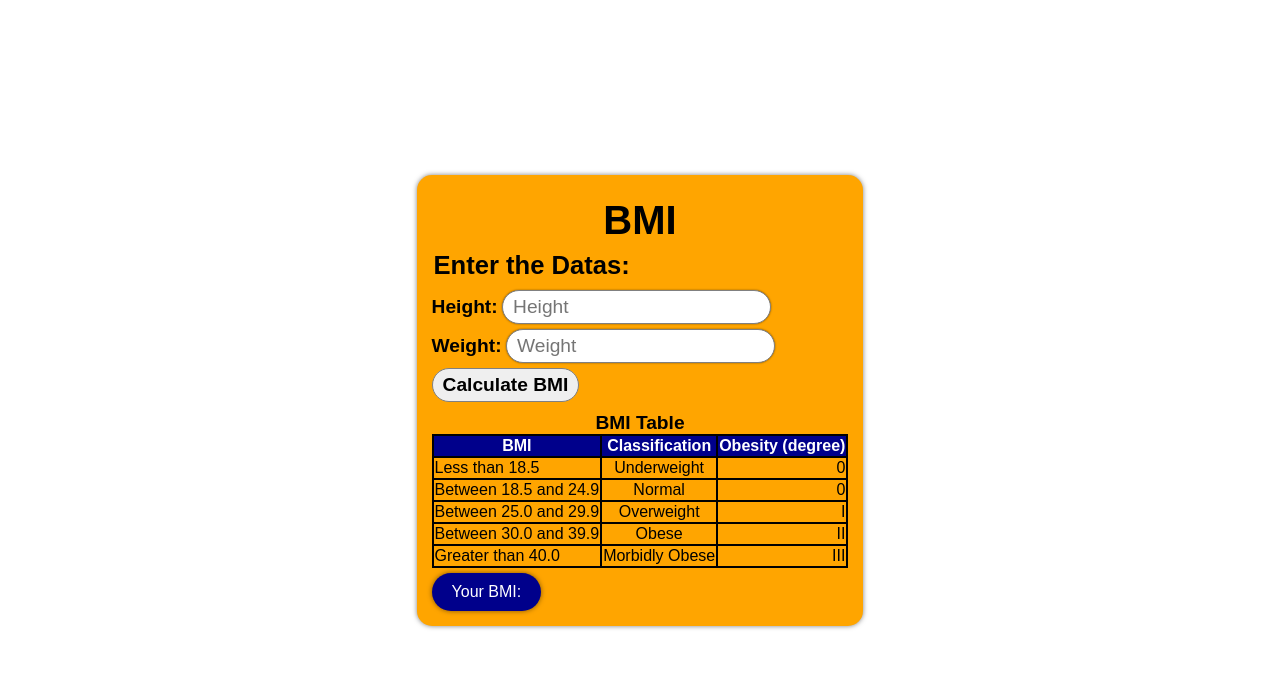
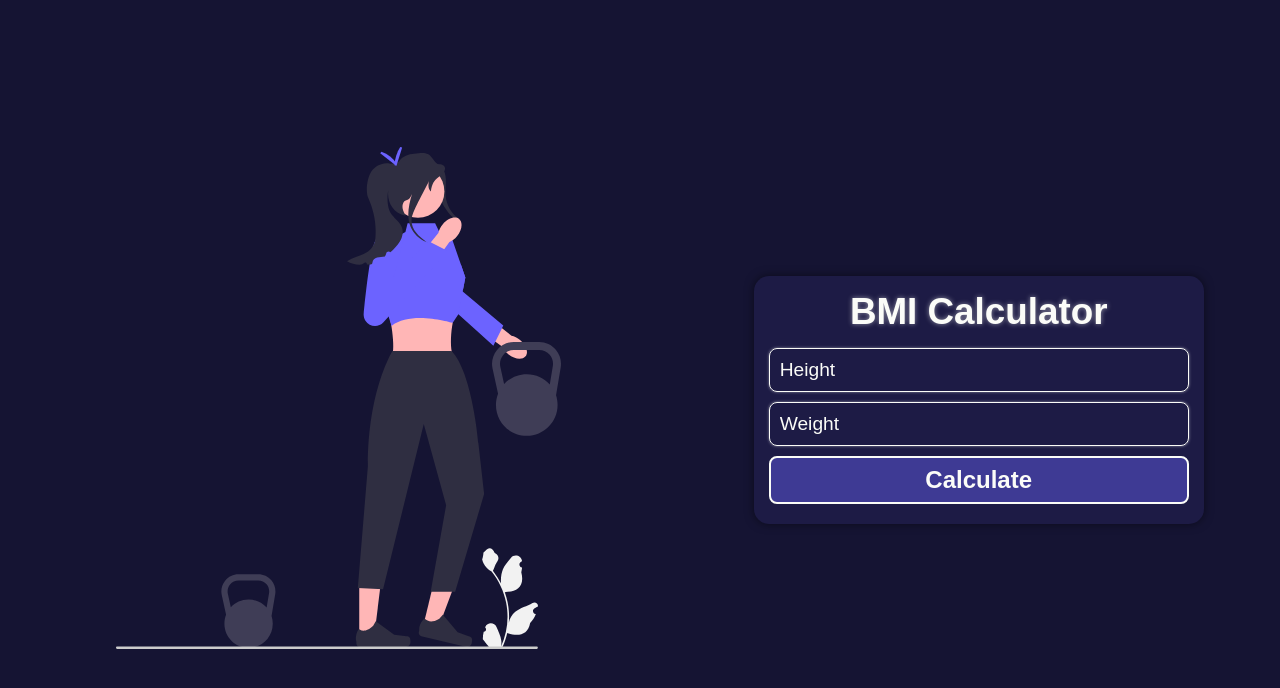
Before and after one commit to ycarowwww/javascript-simple-projects, a plain HTML site: page BMICalculator/index.html in a window 1280 px wide. Drawn offline with nearby package versions, Linux system fonts and the light colour scheme.

Commit message:
BMI Calculator Redesign
Redesign of the BMI Calculator.

```diff
--- a/BMICalculator/index.html
+++ b/BMICalculator/index.html
@@ -7,65 +7,32 @@
         <title>BMI</title>
         <link rel="stylesheet" href="style.css">
         <script src="script.js"></script>
+        <link rel="stylesheet" href="https://fonts.googleapis.com/css2?family=Material+Symbols+Outlined:opsz,wght,FILL,GRAD@20..48,100..700,0..1,-50..200" />
     </head>
     <body>
+        <figure>
+            <img src="images/bmi.svg" alt="Undraw Exercice">
+        </figure>
         <main>
-            <h1>BMI</h1>
+            <h1>BMI Calculator</h1>
 
             <fieldset>
-                <legend>Enter the Datas:</legend>
-
                 <div>
-                    <label for="heightinput">Height:</label>
-                    <input type="number" name="height" id="heightinput" placeholder="Height">
+                    <input type="number" name="height" id="heightinput" placeholder="Height" min="0">
                 </div>
                 <div>
-                    <label for="weightinput">Weight:</label>
-                    <input type="number" name="weight" id="weightinput" placeholder="Weight">
+                    <input type="number" name="weight" id="weightinput" placeholder="Weight" min="0">
                 </div>
 
-                <button type="button" id="calculatebmi">Calculate BMI</button>
+                <button type="button" id="calculatebmi">Calculate</button>
             </fieldset>
 
-            <table>
-                <caption>BMI Table</caption>
-                <thead>
-                    <tr>
-                        <th>BMI</th>
-                        <th>Classification</th>
-                        <th>Obesity (degree)</th>
-                    </tr>
-                </thead>
-                <tbody>
-                    <tr>
-                        <td>Less than 18.5</td>
-                        <td>Underweight</td>
-                        <td>0</td>
-                    </tr>
-                    <tr>
-                        <td>Between 18.5 and 24.9</td>
-                        <td>Normal</td>
-                        <td>0</td>
-                    </tr>
-                    <tr>
-                        <td>Between 25.0 and 29.9</td>
-                        <td>Overweight</td>
-                        <td>I</td>
-                    </tr>
-                    <tr>
-                        <td>Between 30.0 and 39.9</td>
-                        <td>Obese</td>
-                        <td>II</td>
-                    </tr>
-                    <tr>
-                        <td>Greater than 40.0</td>
-                        <td>Morbidly Obese</td>
-                        <td>III</td>
-                    </tr>
-                </tbody>
-            </table>
-
-            <p id="yourbmi">Your BMI: </p>
+            <div id="bmiindex">
+                <h2 id="bminumber">10.5</h2>
+                <p id="bmiclassification">Overweight</p>
+                <a href="#" id="calculateagain">calculate again</a>
+                <a href="https://en.wikipedia.org/wiki/Body_mass_index" target="_blank"><span>Informations</span><span class="material-symbols-outlined">link</span></a>
+            </div>
         </main>
     </body>
 </html>
--- a/BMICalculator/script.js
+++ b/BMICalculator/script.js
@@ -1,31 +1,50 @@
 document.addEventListener("DOMContentLoaded", () => {
+    let heightInput = document.getElementById("heightinput");
+    let weightInput = document.getElementById("weightinput");
     let calculateButton = document.getElementById("calculatebmi");
+    const calculateAgain = document.getElementById("calculateagain");
+    let bmiDiv = document.getElementById("bmiindex");
+    let bmiNumber = document.getElementById("bminumber");
+    let bmiClassification = document.getElementById("bmiclassification");
 
-    calculateButton.onclick = function() { calculateBMI() };
+    calculateButton.addEventListener("click", () => {
+        if (heightInput.value === "" || weightInput.value === "" || heightInput.value < 0 || weightInput.value < 0) return;
 
-    function calculateBMI() {
-        let weight = parseFloat(document.getElementById("weightinput").value);
-        let height = parseFloat(document.getElementById("heightinput").value);
+        bmiDiv.classList.toggle("showup");
+        calculateButton.toggleAttribute("disabled");
 
-        let bmi = weight / (height ** 2);
+        calculateBMI(parseFloat(heightInput.value), parseFloat(weightInput.value), bmiNumber, bmiClassification, bmiDiv);
+    });
 
-        let bmiText = document.getElementById("yourbmi");
-        bmiText.innerHTML = `Your BMI: ${bmi}`;
+    calculateAgain.addEventListener("click", () => {
+        bmiDiv.classList.toggle("showup");
+        calculateButton.toggleAttribute("disabled");
+    });
 
-        document.querySelectorAll("main table tbody tr").forEach(element => {
-            element.style.backgroundColor = "transparent";
-        });
+    function calculateBMI(height, weight, bmiNumberText, bmiClassificationText, bmiDiv) {
+        const bmi = parseFloat((weight / (height ** 2)).toFixed(1));
+        bmiNumberText.innerHTML = bmi.toString();
 
+        let bmiColor = "";
         if (bmi < 18.5) {
-            document.querySelector("main table tbody tr:nth-child(1)").style.backgroundColor = "red";
+            bmiColor = "#FAD94C";
+            bmiClassificationText.innerHTML = "Underweight";
         } else if (bmi < 24.9) {
-            document.querySelector("main table tbody tr:nth-child(2)").style.backgroundColor = "red";
+            bmiColor = "#2EB043";
+            bmiClassificationText.innerHTML = "Normal";
         } else if (bmi < 29.9) {
-            document.querySelector("main table tbody tr:nth-child(3)").style.backgroundColor = "red";
+            bmiColor = "#FA7F3E";
+            bmiClassificationText.innerHTML = "Overweight";
         } else if (bmi < 39.9) {
-            document.querySelector("main table tbody tr:nth-child(4)").style.backgroundColor = "red";
+            bmiColor = "#E05438";
+            bmiClassificationText.innerHTML = "Obese";
         } else {
-            document.querySelector("main table tbody tr:nth-child(5)").style.backgroundColor = "red";
+            bmiColor = "#FA283E";
+            bmiClassificationText.innerHTML = "Morbidly Obese";
         }
+
+        bmiNumberText.style.color = bmiColor;
+        bmiClassificationText.style.color = bmiColor;
+        bmiDiv.style.borderTopColor = bmiColor;
     }
 });
--- a/BMICalculator/style.css
+++ b/BMICalculator/style.css
@@ -1,20 +1,23 @@
 @charset "UTF-8";
+
+.material-symbols-outlined {
+    font-variation-settings:
+    'FILL' 0,
+    'wght' 400,
+    'GRAD' 0,
+    'opsz' 24
+}
 
 *, *::before, *::after {
     box-sizing: border-box;
     font-family: Arial, Helvetica, sans-serif;
 }
 
-h1, h2, h3, h4, h5, h6, p, a, fieldset, input, button {
+h1, p, a, fieldset, input, button {
     margin: 0;
     padding: 0;
     border: none;
     outline: none;
-}
-
-table, tr, td, th {
-    border: 2px solid black;
-    border-collapse: collapse;
 }
 
 html {
@@ -25,42 +28,57 @@ body {
     margin: 0;
     padding: 0;
     height: 100dvh;
+    background-color: #151433;
     display: flex;
-    justify-content: center;
+    justify-content: space-around;
     align-items: center;
 }
 
+figure img {
+    width: 100%;
+}
+
 main {
-    max-width: 500px;
+    width: min(450px, 100%);
     padding: 15px;
-    background-color: orange;
     border-radius: 15px;
-    box-shadow: 0 0 5px rgba(0, 0, 0, 0.5);
+    color: #fbfcf8;
+    background-color: #1D1B45;
+    box-shadow: 0 0 10px rgba(0, 0, 0, 0.5);
 }
 
 main h1 {
     text-align: center;
-    padding-block: 8px;
-    font-size: 2.5rem;
-}
-
-main fieldset legend {
-    font-size: 1.6rem;
-    font-weight: bold;
-    padding-bottom: 10px;
-}
-
-main fieldset label {
-    font-size: 1.2rem;
-    font-weight: bold;
+    padding-bottom: 15px;
+    font-size: 2.3rem;
+    text-shadow: 0 0 5px #fbfcf883
 }
 
 main fieldset input {
+    width: 100%;
     font-size: 1.2rem;
-    padding: 5px 10px;
-    border-radius: 40px;
-    border: 1px solid gray;
-    box-shadow: 0 0 2px rgba(0, 0, 0, 0.5);
+    padding: 10px;
+    margin-bottom: 5px;
+    outline: none;
+    border-radius: 8px;
+    border: 1px solid #fbfcf8;
+    color: #fbfcf8;
+    background-color: transparent;
+    box-shadow: 0 0 3px rgba(255, 255, 255, 0.5);
+    appearance: textfield;
+    transition: background-color 250ms ease;
+}
+
+main fieldset input:focus {
+    background-color: #28255E;
+}
+
+main fieldset input::placeholder {
+    color: #fbfcf8;
+}
+
+main fieldset input::-webkit-outer-spin-button, main fieldset input::-webkit-inner-spin-button {
+    -webkit-appearance: none;
 }
 
 main fieldset div + div {
@@ -68,43 +86,88 @@ main fieldset div + div {
 }
 
 main fieldset button {
+    width: 100%;
     display: block;
     margin-block: 5px;
-    padding: 5px 10px;
-    border-radius: 25px;
-    border: 1px solid gray;
+    padding-block: 8px;
+    border-radius: 8px;
+    border: 2px solid #fbfcf8;
+    background-color: #3E3A94;
+    color: #fbfcf8;
+    font-size: 1.5rem;
+    font-weight: bold;
+    cursor: pointer;
+    transition: background-color 250ms ease;
+}
+
+main fieldset button:hover {
+    background-color: #383485;
+}
+
+#bmiindex {
+    width: 100%;
+    height: 0;
+    overflow: hidden;
+    transition: height .5s, margin-top .5s, border-top .5s, border-top-color .5s;
+}
+
+#bmiindex.showup {
+    margin-top: 10px;
+    border-top: 3px solid #3E3A94;
+    border-radius: 2px;
+    height: 130px;
+}
+
+#bmiindex > * {
+    display: block;
+    text-align: center;
+    margin: 0;
+}
+
+#bmiindex h2 {
+    font-size: 2rem ;
+    padding-block: 10px 5px;
+    transition: color .5s;
+}
+
+#bmiindex p {
     font-size: 1.2rem;
     font-weight: bold;
-    cursor: pointer;
+    margin-bottom: 5px;
+    transition: color .5s;
 }
 
-main table {
-    margin-block: 5px;
+#bmiindex a {
+    color: #fbfcf8;
+    font-size: 1.2rem;
+    text-decoration: none;
 }
 
-main table caption {
-    font-size: 1.2rem;
-    font-weight: bold;
+#bmiindex a[href*="wikipedia"] {
+    font-size: 1rem;
+    display: flex;
+    justify-content: right;
+    align-items: center;
+    gap: 5px;
+    margin-top: 5px;
 }
 
-main table thead {
-    background-color: darkblue;
-    color: white;
+#bmiindex a:hover, #bmiindex a:hover span:not(.material-symbols-outlined) {
+    text-decoration: underline;
 }
 
-main table tbody td:nth-child(2) {
-    text-align: center;
+@media screen and (max-width: 980px) {
+    figure {
+        max-width: 300px;
+    }
 }
 
-main table tbody td:nth-child(3) {
-    text-align: right;
+@media screen and (max-width: 870px) {
+    body {
+        justify-content: center;
+    }
+
+    figure {
+        display: none;
+    }
 }
-
-main p#yourbmi {
-    background-color: darkblue;
-    color: white;
-    padding: 10px 20px;
-    border-radius: 20px;
-    box-shadow: 0 0 5px rgba(0, 0, 0, 0.5);
-    display: inline-block;
-}
```
Also changed, not shown: BMICalculator/README.md, BMICalculator/images/bmi.svg (added).
